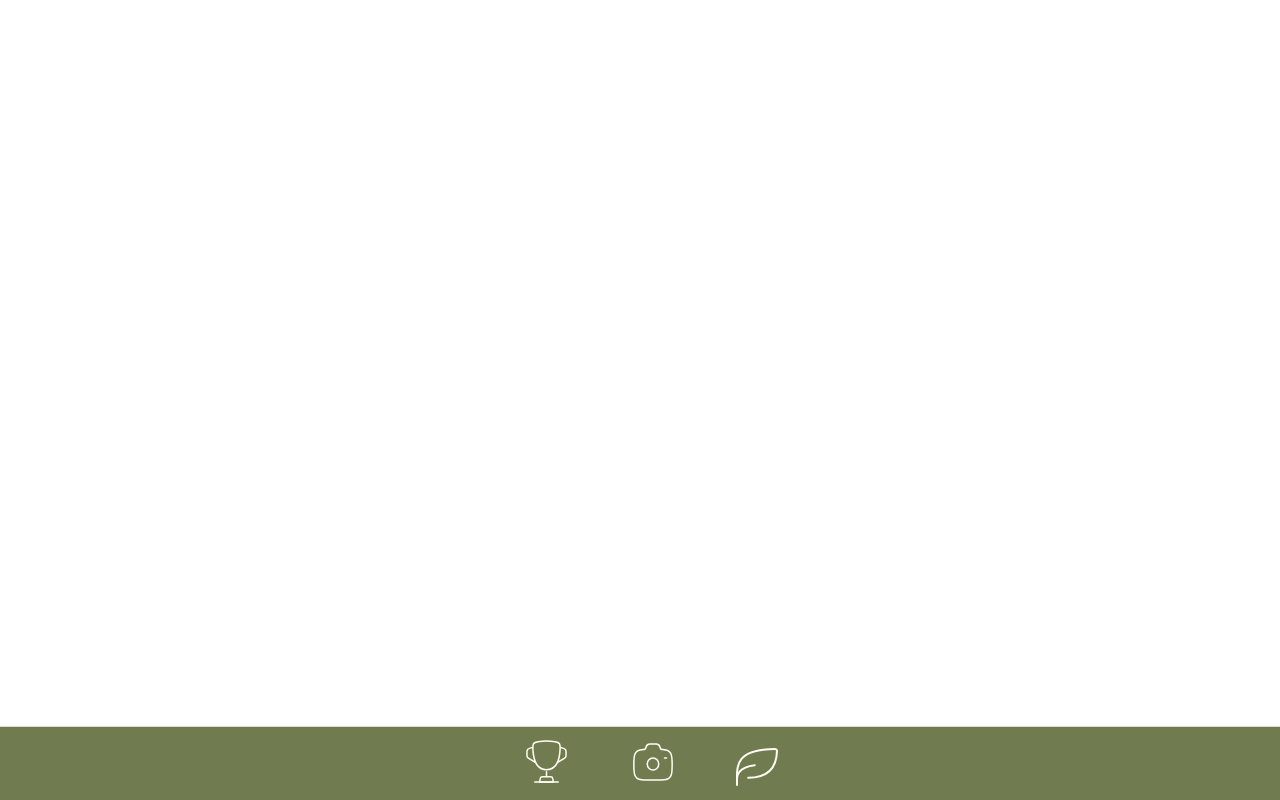
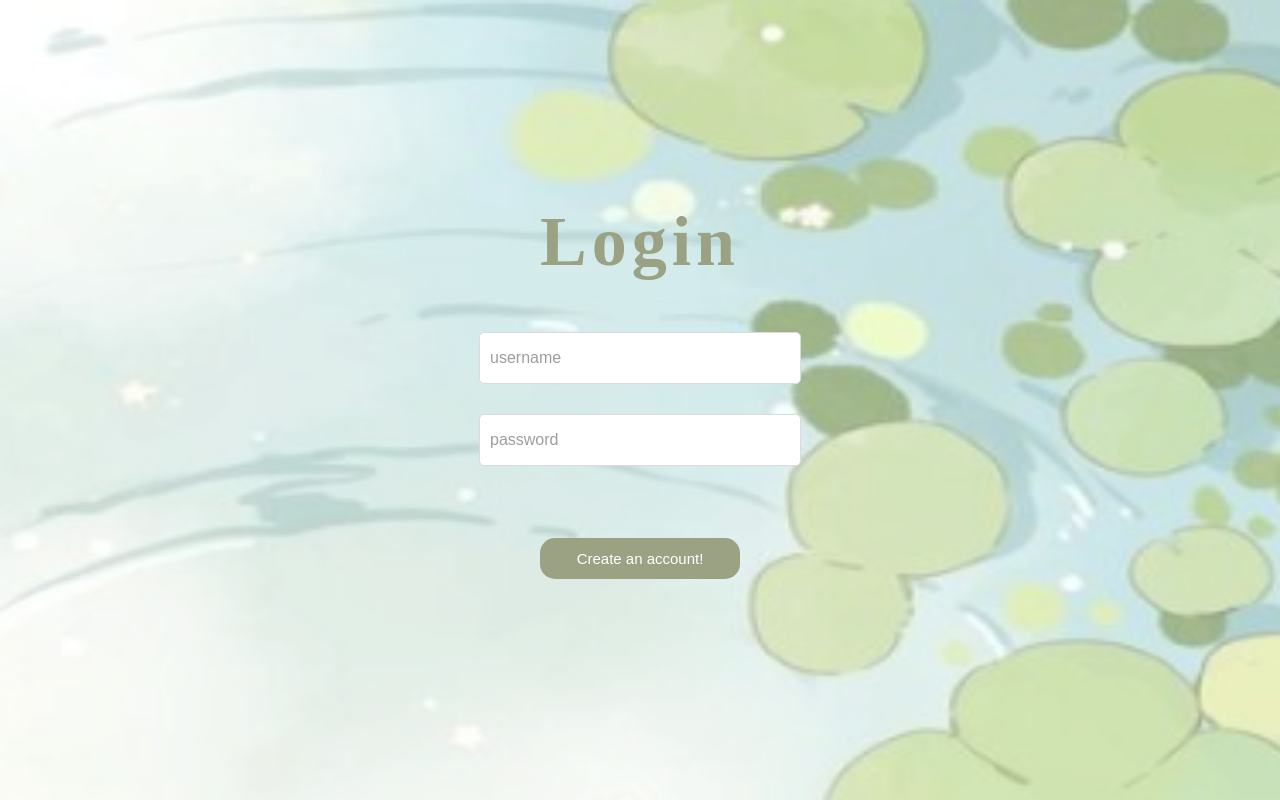
Before and after one commit to angelahao6/Plantingo, a React (Vite) app: page /login in a window 1280 px wide. Before the commit this address had no page. Built offline with nearby package versions, Linux system fonts and the light colour scheme.

Commit message:
login / signup

```diff
--- a/src/App.jsx
+++ b/src/App.jsx
@@ -3,6 +3,8 @@ import Home from './pages/Home';
 import Scanner from './pages/Scanner';
 import Collections from "./pages/Collections";
 import Gemini from "./pages/Gemini";
+import Login from "./pages/Login";
+import Signup from "./pages/Signup";
 import './App.css'
 import Navbar from "./components/Navbar";
 
@@ -10,12 +12,13 @@ function App() {
   return (
     <BrowserRouter>
       <Routes>
-        <Route path="/" element={<Home />} />
-        <Route path="/scanner" element={<Scanner />} />
-        <Route path="/collections" element={<Collections />} />
-        <Route path="/gemini" element={<Gemini />} />
+        <Route path="/" element={<><Home /><Navbar /></>} />
+        <Route path="/login" element={<Login />} />
+        <Route path="/signup" element={<Signup />} />
+        <Route path="/scanner" element={<><Scanner /><Navbar /></>} />
+        <Route path="/collections" element={<><Collections /><Navbar /></>} />
+        <Route path="/gemini" element={<><Gemini /> <Navbar /></>} />
       </Routes>
-      <Navbar />
     </BrowserRouter>
   );
 }
--- a/src/pages/Gemini.jsx
+++ b/src/pages/Gemini.jsx
@@ -42,7 +42,7 @@ function Gemini() {
         zIndex: -1
       }}></div>
       <h1 style={{textAlign: "center"}}>Chat with Dicey!</h1>
-      <div style={{ display: "flex", flexDirection: "column", maxHeight: "calc(100vh - 200px)", overflowY: "auto" }}>
+      <div style={{ display: "flex", flexDirection: "column", overflow: "scroll", width: "80%" }}>
         {chatHistory.map((item, index) => (
           <div key={index} style={{
             textAlign: index % 2 !== 0 ? "start" : "end",
@@ -59,7 +59,7 @@ function Gemini() {
           </div>
         ))}
       </div>
-      <div style={{ textAlign: "center", marginTop: 50 }}>
+      <div style={{ textAlign: "center", marginTop: 50, marginBottom: 120}}>
         <input type="text" value={inputText} onChange={handleChange} style={{
           width: 300,
           padding: "10px",
--- a/src/pages/Home.jsx
+++ b/src/pages/Home.jsx
@@ -20,7 +20,7 @@ const Home = () => {
       </div>
       <button
         onClick={() => {
-          navigate("/scanner");
+          navigate("/login");
         }}
         style={{
           width: "80%",
--- /dev/null
+++ b/src/pages/Login.jsx
@@ -0,0 +1,93 @@
+import { useState } from 'react';
+import { useNavigate } from "react-router-dom";
+import axios from 'axios';
+
+const Login = () => {
+  const navigate = useNavigate();
+  const [username, setName] = useState('');
+  const [password, setPassword] = useState('');
+  const [error, setError] = useState('');
+
+  const setUsername = (event) => {
+    setName(event.target.value);
+  };
+
+  const setPass = (event) => {
+    setPassword(event.target.value);
+  };
+
+  const handleLogin = async () => {
+    try {
+        await axios.post('http://127.0.0.1:5000/login', { username, password });
+        setError('')
+        navigate('/collections')
+    } catch (error) {
+        console.error(error)
+        setError("Invalid username or password.")
+    }
+  };
+
+  return (
+    <div style={{
+      height: "100vh",
+      backgroundImage: "url('src/assets/background.png')",
+      backgroundSize: "cover",
+      opacity: 0.7,
+      display: "flex", /* Add flexbox */
+      flexDirection: "column", /* Arrange items vertically */
+      justifyContent: "center", /* Center items vertically */
+      alignItems: "center", /* Center items horizontally */
+    }}>
+      <h1 style={{ fontSize: 70, margin: "0", color: '#707C4F', letterSpacing: "5px" }}>Login</h1>
+      <div style={{ textAlign: "center", marginTop: 50 }}>
+        <input type="text" onChange={setUsername} style={{
+          width: 300,
+          padding: "10px",
+          backgroundColor: "white",
+          border: "1px solid #ccc",
+          borderRadius: "5px",
+          outline: "none",
+          fontSize: "16px",
+          height: 30
+        }}
+        placeholder="username"
+        onKeyDown={(e) => {
+          if (e.key === 'Enter') {
+            e.preventDefault();
+            handleLogin();
+          }
+        }}
+      />
+      <br />
+      <input type="text" onChange={setPass} style={{
+          width: 300,
+          padding: "10px",
+          backgroundColor: "white",
+          border: "1px solid #ccc",
+          borderRadius: "5px",
+          outline: "none",
+          fontSize: "16px",
+          marginTop: 30,
+          height: 30
+        }}
+        placeholder="password"
+        onKeyDown={(e) => {
+          if (e.key === 'Enter') {
+            e.preventDefault();
+            handleLogin();
+          }
+        }}
+      />
+      </div>
+      <br />
+      <br />
+        {error}
+        <br />
+        <br />
+        <div><button style={{ marginBottom: 20, color: "white", backgroundColor: "#707C4F", width: 200, padding: 12, borderRadius: 15, fontSize: 15, border: "none" }} onClick={() => {navigate('/signup')}}>Create an account!</button></div>
+    </div>
+
+  );
+};
+
+export default Login;
--- /dev/null
+++ b/src/pages/Signup.jsx
@@ -0,0 +1,108 @@
+import { useState } from 'react';
+import { useNavigate } from "react-router-dom";
+import axios from 'axios';
+
+const Signup = () => {
+  const navigate = useNavigate();
+  const [username, setName] = useState('');
+  const [password, setPassword] = useState('');
+  const [error, setError] = useState('');
+
+  const setUsername = (event) => {
+    setName(event.target.value);
+  };
+
+  const setPass = (event) => {
+    setPassword(event.target.value);
+  };
+
+  const checkPass = (event) => {
+   if (event.target.value != password){
+    setError('Passwords do not match.')
+   } else {
+    setError('')
+   }
+  }
+
+  const handleSignup = async () => {
+    try {
+        await axios.post('http://127.0.0.1:5000/signup', { username, password });
+        setError('')
+        navigate('/login')
+    } catch (error) {
+        console.error(error)
+        setError("Username already taken.")
+    }
+  };
+
+  return (
+    <div style={{
+      height: "100vh",
+      backgroundImage: "url('src/assets/background.png')",
+      backgroundSize: "cover",
+      opacity: 0.7,
+      display: "flex", /* Add flexbox */
+      flexDirection: "column", /* Arrange items vertically */
+      justifyContent: "center", /* Center items vertically */
+      alignItems: "center", /* Center items horizontally */
+    }}>
+      <h1 style={{ fontSize: 70, margin: "0", color: '#707C4F', letterSpacing: "5px" }}>Signup</h1>
+      <div style={{ textAlign: "center", marginTop: 50 }}>
+        <input type="text" onChange={setUsername} style={{
+          width: 300,
+          padding: "10px",
+          backgroundColor: "white",
+          border: "1px solid #ccc",
+          borderRadius: "5px",
+          outline: "none",
+          fontSize: "16px",
+          height: 30
+        }}
+        placeholder="username"
+      />
+      <br />
+      <input type="text" onChange={setPass} style={{
+          width: 300,
+          padding: "10px",
+          backgroundColor: "white",
+          border: "1px solid #ccc",
+          borderRadius: "5px",
+          outline: "none",
+          fontSize: "16px",
+          marginTop: 30,
+          height: 30
+        }}
+        placeholder="password"
+      />
+      <br />
+      <input type="text" onChange={checkPass} style={{
+          width: 300,
+          padding: "10px",
+          backgroundColor: "white",
+          border: "1px solid #ccc",
+          borderRadius: "5px",
+          outline: "none",
+          fontSize: "16px",
+          marginTop: 30,
+          height: 30
+        }}
+        placeholder="confirm password"
+        onKeyDown={(e) => {
+          if (e.key === 'Enter') {
+            e.preventDefault();
+            handleSignup();
+          }
+        }}
+      />
+      </div>
+      <br />
+      <br />
+        {error}
+        <br />
+        <br />
+    </div>
+
+  );
+};
+
+export default Signup;
```
Also changed, not shown: api/requirements.txt, 2 other files (tests, documents, lock files or other folders).
